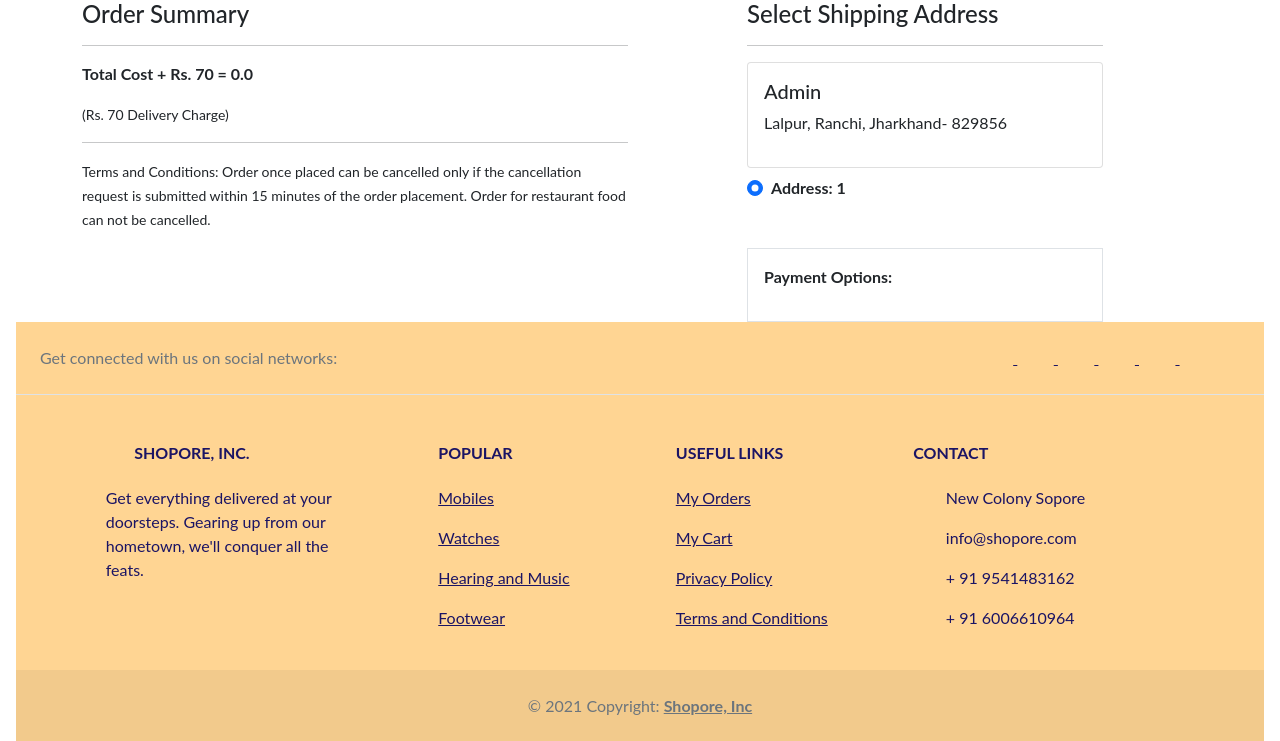
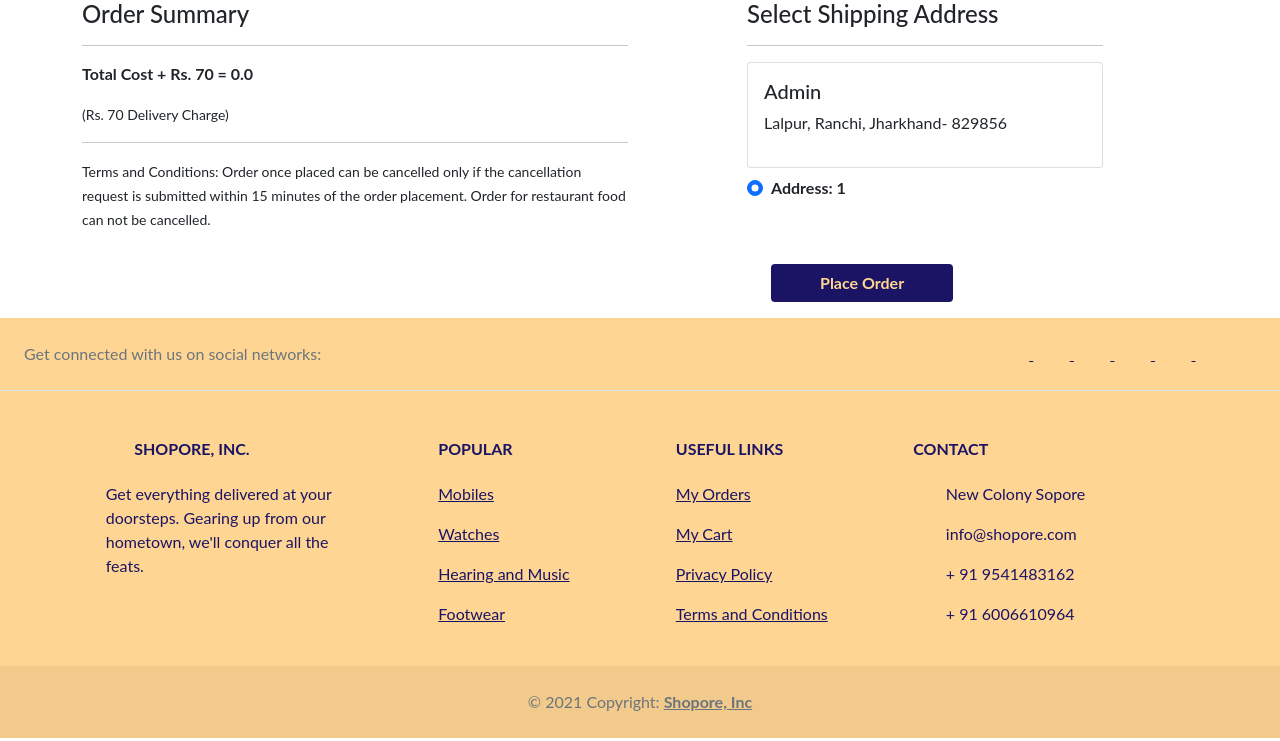
Before and after one commit to musaib-js/shopore, a Django app: page /checkout/ in a window 1280 px wide. Shown: the part 122-863 px from the top of the page. Run offline with Django 3.2, Linux system fonts and the light colour scheme; a user stored in the database is signed in; data comes from the database, SQL or seed files in the repository; both versions use the stored data as it was after the commit; some libraries are stand-ins or nearby versions; some web fonts are replaced.

Commit message:
payment commi

```diff
--- a/app/templates/app/checkout.html
+++ b/app/templates/app/checkout.html
@@ -34,46 +34,19 @@
             Address: {{ forloop.counter }} </label>
                 </div>
                 {% endfor %}
-                <div class="border p-3">
-                    {% comment %} <button type="submit" class="btn btn-warning mt-3 px-5 fw-bold" id="continuebtn">Continue</button> {% endcomment %}
+                 <div class="container">
+                    <button type="submit" class="btn btn-place-order-two mt-3 px-5 fw-bold">Place Order</button>
+                  </div>
+                {% comment %} <div class="border p-3">
+                    {% comment %} <button type="submit" class="btn btn-warning mt-3 px-5 fw-bold" id="continuebtn">Continue</button>
                     <!-- Set up a container element for the button -->
                     <p class="fw-bold">Payment Options:</p>
                     <div id="paypal-button-container"></div>
-                </div>
+                </div> {% endcomment %}
             </form>
         </div>
     </div>
 </div>
+</div>
 {% endblock main-content %} {% block payment-gateway %}
-<!-- Include the PayPal JavaScript SDK -->
-<script src="https://www.paypal.com/sdk/js?client-id=ASpyzYVLHXGVNczoPH_IwcmHbSOrEFIY64YeculTSlCnpmEGs8g86upWRmeRJmzeI28ZhLtvrD68KW8f&currency=INR"></script>
-
-<script>
-    // Render the PayPal button into #paypal-button-container
-    paypal.Buttons({
-
-        // Set up the transaction
-        createOrder: function(data, actions) {
-            return actions.order.create({
-                purchase_units: [{
-                    amount: {
-                        value: '{{totalcost}}'
-                    }
-                }]
-            });
-        },
-
-        // Finalize the transaction
-        onApprove: function(data, actions) {
-            return actions.order.capture().then(function(details) {
-                // Show a success message to the buyer
-                alert('Transaction completed by ' + details.payer.name.given_name + '!');
-                document.getElementById("myform").submit()
-            });
-        }
-
-
-    }).render('#paypal-button-container');
-</script>
-
 {% endblock payment-gateway %}
--- a/app/views.py
+++ b/app/views.py
@@ -150,6 +150,7 @@ def payment_done(request):
 		print("Order Saved")
 		cid.delete()
 		print("Cart Item Deleted")
+		messages.success(request, "Thank You! Your order has been placed successfully and is awaiting confirmation")
 	return redirect("orders")
 
 def remove_cart(request):
@@ -186,7 +187,7 @@ def address(request):
 
 @login_required
 def orders(request):
-	op = OrderPlaced.objects.filter(user=request.user)
+	op = OrderPlaced.objects.filter(user=request.user).order_by('-ordered_date')
 	return render(request, 'app/orders.html', {'order_placed':op})
 
 # ELECTRONIC ITEMS START FROM HERE
```
Also changed, not shown: app/templates/app/orders.html (+6 -6 lines), db.sqlite3.
